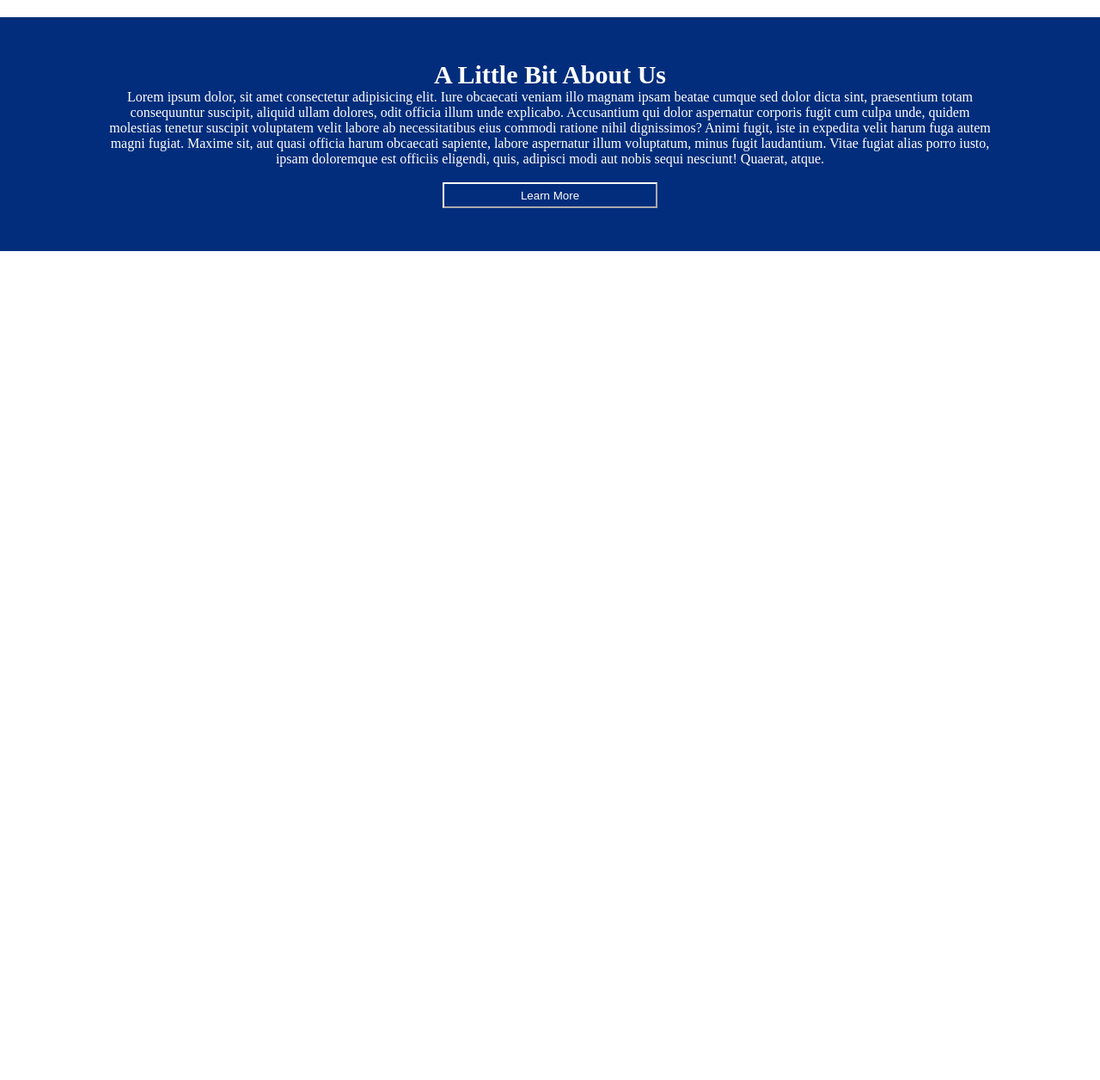
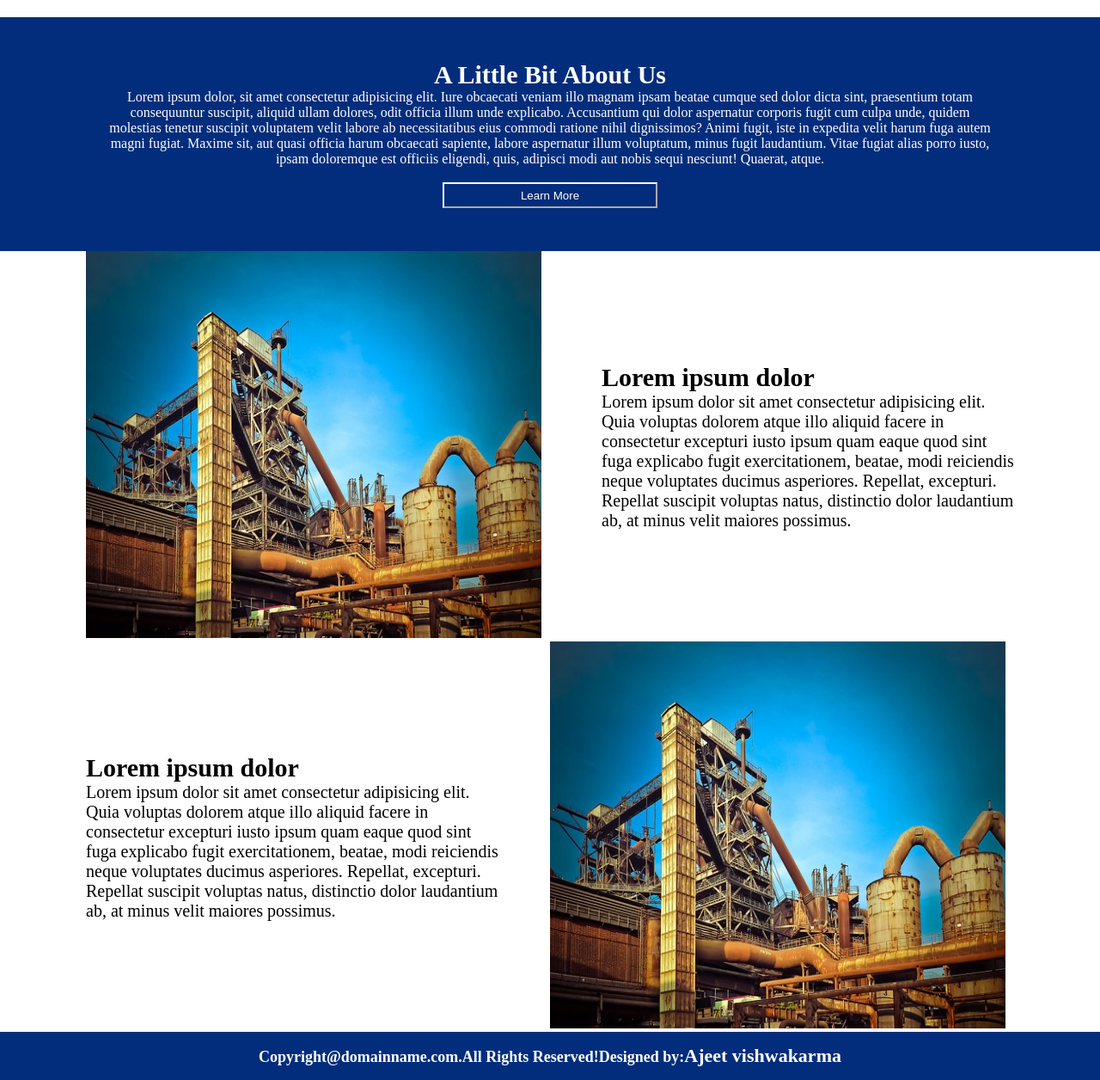
Before and after one commit to Ajeet7565/webpage-3, a plain HTML site: page index.html in a window 1280 px wide. Shown: the part 1040-2296 px from the top of the page at 86% size. Before the commit the page ends 1332 px from the top, so only its background shows below. Drawn offline with Linux system fonts and the light colour scheme.

Commit message:
webpage-3update

```diff
--- a/assets/css/style.css
+++ b/assets/css/style.css
@@ -6,7 +6,7 @@
 /* Top Header Section Start */
 
 header{
-    width: 100vw;
+    width: 100%;
     height: 40px;
     padding: 0px 5px;
     color: #fff;
@@ -120,3 +120,46 @@ margin-top: 5px;
     padding: 0px 10px;
 }
 /* About us Section End */
+
+/* My Service Section Start */
+
+.service{
+    width: 100%;
+    height: auto;
+    padding: 0px 100px;
+}
+.service .upper, .service .lower{
+    display: flex;
+    align-items: center;
+}
+.service .content,
+.service .image{
+    width: 50%;
+}
+.service .image img{
+    width:530px;
+    height: 450px;
+}
+.service .content h3{
+    font-size: 30px;
+}.service .content p{
+    font-size: 20px;
+}
+/* /My Service Section End */
+
+/* Footer Section Start */
+footer{
+    width: 100%;
+    height:auto;
+    text-align: center;
+    padding:15px 100px;
+    background: #022D7C;
+    color: #fff;
+}
+footer h4{
+    font-size: 22px;
+}
+footer h4 span{
+    font-size: 18px;
+}
+/* /Footer Section End */
--- a/index.html
+++ b/index.html
@@ -83,6 +83,35 @@
     </section>
     <!-- /Our About us Setion End -->
 
+    <!-- My Service Section Start -->
+    <section class="service">
+       <div class="upper">
+        <div class="image">
+            <img src="./assets/img/banner .jpg">
+        </div>
+        <div class="content" style="padding-left: 60px;">
+            <h3>Lorem ipsum dolor</h3>
+            <p>Lorem ipsum dolor sit amet consectetur adipisicing elit. Quia voluptas dolorem atque illo aliquid facere in consectetur excepturi iusto ipsum quam eaque quod sint fuga explicabo fugit exercitationem, beatae, modi reiciendis neque voluptates ducimus asperiores. Repellat, excepturi. Repellat suscipit voluptas natus, distinctio dolor laudantium ab, at minus velit maiores possimus.</p>
+        </div>
+       </div>
+       <div class="lower">
+        <div class="content"style="padding-right: 60px;">
+              <h3>Lorem ipsum dolor</h3>
+            <p>Lorem ipsum dolor sit amet consectetur adipisicing elit. Quia voluptas dolorem atque illo aliquid facere in consectetur excepturi iusto ipsum quam eaque quod sint fuga explicabo fugit exercitationem, beatae, modi reiciendis neque voluptates ducimus asperiores. Repellat, excepturi. Repellat suscipit voluptas natus, distinctio dolor laudantium ab, at minus velit maiores possimus.</p>
+        </div>
+        <div class="image">
+            <img src="./assets/img/banner .jpg">
+        </div>
+       </div>
+    </section>
+    <!-- /My Service Section End -->
+
+    <!-- Footer Section Start -->
+    <footer>
+    <h4><span>Copyright@domainname.com.All Rights Reserved!Designed by:</span>Ajeet vishwakarma</h4>
+    </footer>
+    <!-- /Footer Section End -->
+
     <script src="https://cdnjs.cloudflare.com/ajax/libs/font-awesome/6.4.2/js/all.min.js"></script>
 </body>
 </html>
```
